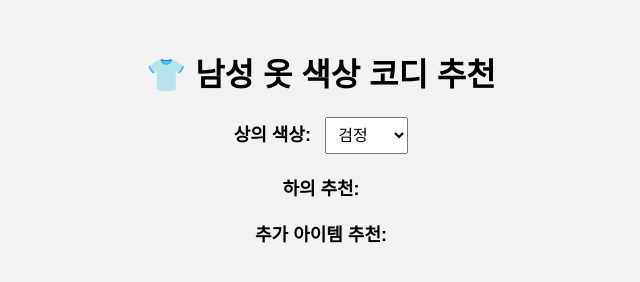
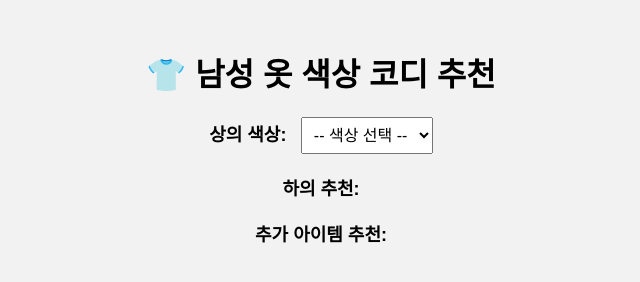
Before and after one commit to yeonhong-go/fashion-color-coordination, a plain HTML site: page index.html in a window 1280 px wide. Shown: the whole page, without its empty margins (319-959 px from the left). Drawn offline with Linux system fonts and the light colour scheme.

Commit message:
index.html 업데이트

```diff
--- a/index.html
+++ b/index.html
@@ -11,21 +11,25 @@
   <div class="section">
     <label for="topColor">상의 색상:</label>
     <select id="topColor">
+      <option value="">-- 색상 선택 --</option>
       <option value="black">검정</option>
       <option value="white">흰색</option>
-      <option value="blue">파랑</option>
-      <option value="gray">회색</option>
-      <option value="beige">베이지</option>
+      <option value="navy">네이비</option>
+      <option value="blue">파란색</option>
+      <option value="green">녹색</option>
+      <option value="yellow">노란색</option>
+      <option value="pink">핑크</option>
+      <option value="red">레드(버건디)</option>
     </select>
   </div>
 
   <div class="section">
-    <label for="bottomColor">하의 추천:</label>
+    <label>하의 추천:</label>
     <ul id="bottomRecommendations"></ul>
   </div>
 
   <div class="section">
-    <label for="optional">추가 아이템 추천:</label>
+    <label>추가 아이템 추천:</label>
     <ul id="extraRecommendations"></ul>
   </div>
 
```
